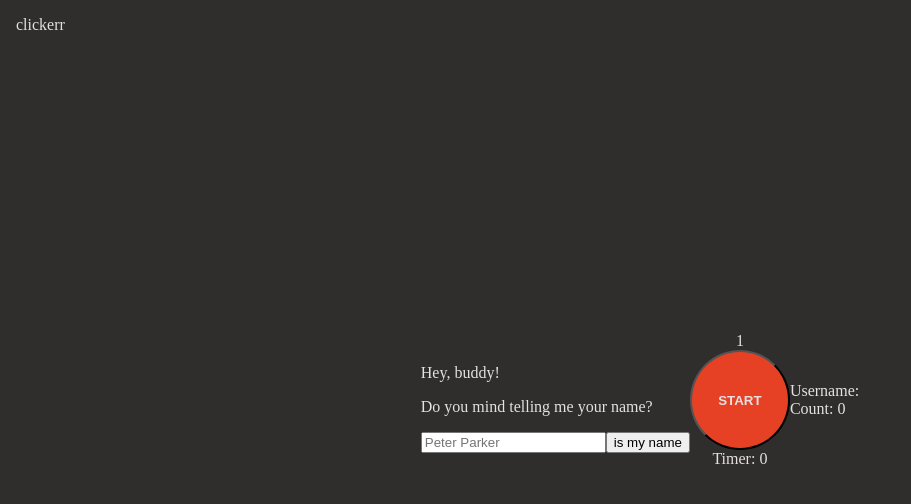
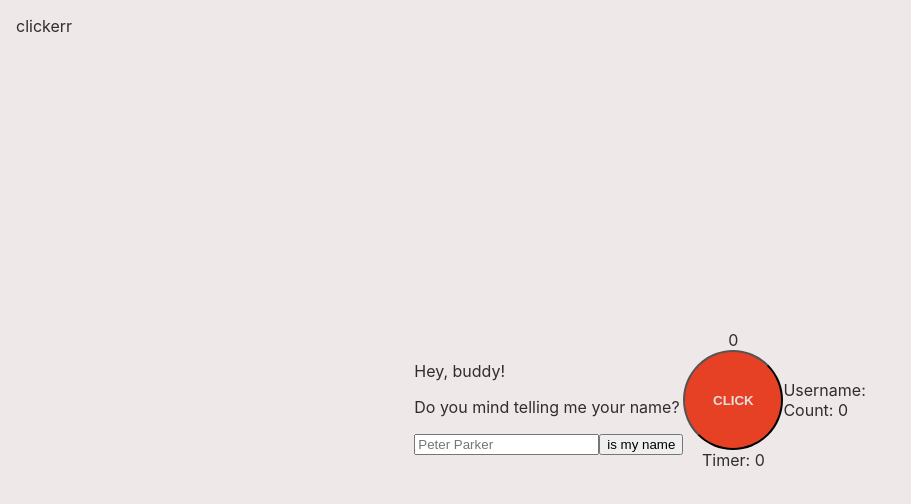
Before and after one commit to oddestdan/ng-01-clickerr, an Angular app: page / in a window 1280 px wide. Both pictures are taken after a click on the button "START". Shown: the top 504 px of the page, without its empty margins (0-911 px from the left). Built offline with nearby package versions, Linux system fonts and the light colour scheme.

Commit message:
Add conditional button rendering, update global styling, minor fixes

```diff
--- a/src/app/app.component.scss
+++ b/src/app/app.component.scss
@@ -6,6 +6,6 @@
   justify-content: center;
   align-items: center;
 
-  background-color: #302d2d;
-  color: #e6e0e0;
+  color: #302d2d;
+  background-color: #eee8e8;
 }
--- a/src/app/game-view/game-view.component.html
+++ b/src/app/game-view/game-view.component.html
@@ -3,8 +3,19 @@
     <span>{{ count }}</span>
   </div>
   <div class="game__clicker clicker">
-    <button class="clicker__button" (click)="click()">
-      {{ isStarted ? "click" : "start" }}
+    <button
+      class="clicker__start-button"
+      *ngIf="!hasStarted"
+      (click)="handleStartGameClick()"
+    >
+      start
+    </button>
+    <button
+      class="clicker__click-button"
+      *ngIf="hasStarted"
+      (click)="handleCountClick()"
+    >
+      click
     </button>
   </div>
   <app-timer
--- a/src/app/game-view/game-view.component.scss
+++ b/src/app/game-view/game-view.component.scss
@@ -17,7 +17,8 @@
 }
 
 .clicker {
-  &__button {
+  &__start-button,
+  &__click-button {
     width: 100px;
     height: 100px;
     border-radius: 50%;
--- a/src/app/game-view/game-view.component.ts
+++ b/src/app/game-view/game-view.component.ts
@@ -8,16 +8,24 @@ import { Component, OnInit, Output, Input, EventEmitter } from '@angular/core';
 export class GameViewComponent implements OnInit {
   timer: number = 3;
   @Input() count: number;
+  hasStarted: boolean = false;
 
   @Output() saveCount: EventEmitter<number> = new EventEmitter();
 
-  ngOnInit(): void {}
+  ngOnInit(): void {
+    this.hasStarted = false;
+  }
 
-  click() {
+  handleStartGameClick() {
+    this.hasStarted = true;
+  }
+
+  handleCountClick() {
     this.count++;
   }
 
   stopGame() {
     this.saveCount.emit(this.count);
+    this.hasStarted = false;
   }
 }
--- a/src/app/timer/timer.component.ts
+++ b/src/app/timer/timer.component.ts
@@ -7,7 +7,7 @@ import { Component, OnInit, Output, Input, EventEmitter } from '@angular/core';
 })
 export class TimerComponent implements OnInit {
   @Input() timer: number;
-  countdownTimer: NodeJS.Timeout = null;
+  countdownTimer: any = null;
 
   @Output() stopGame: EventEmitter<void> = new EventEmitter();
 
@@ -15,7 +15,7 @@ export class TimerComponent implements OnInit {
     this.countdownTimer = this.countdown();
   }
 
-  countdown(): NodeJS.Timeout {
+  countdown(): any {
     return setInterval(() => {
       console.log('Setting timer interval');
       // TODO: change clicker-button styling every second
--- a/src/styles.scss
+++ b/src/styles.scss
@@ -3,4 +3,9 @@ body {
   margin: 0;
   padding: 0;
   display: block;
+  font-family: -apple-system, BlinkMacSystemFont, "Segoe UI", "Roboto", "Oxygen",
+    "Ubuntu", "Cantarell", "Fira Sans", "Droid Sans", "Helvetica Neue",
+    sans-serif;
+  -webkit-font-smoothing: antialiased;
+  -moz-osx-font-smoothing: grayscale;
 }
```
